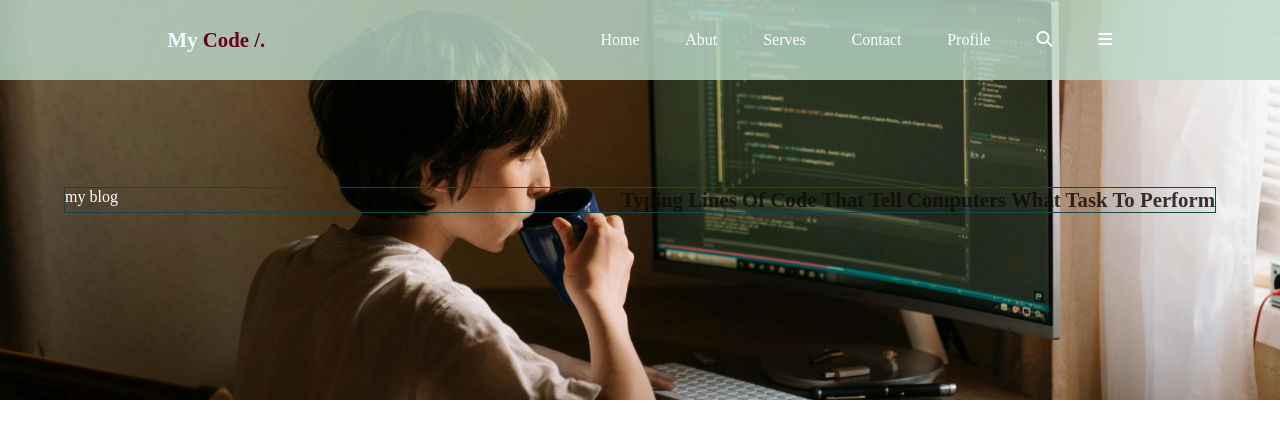
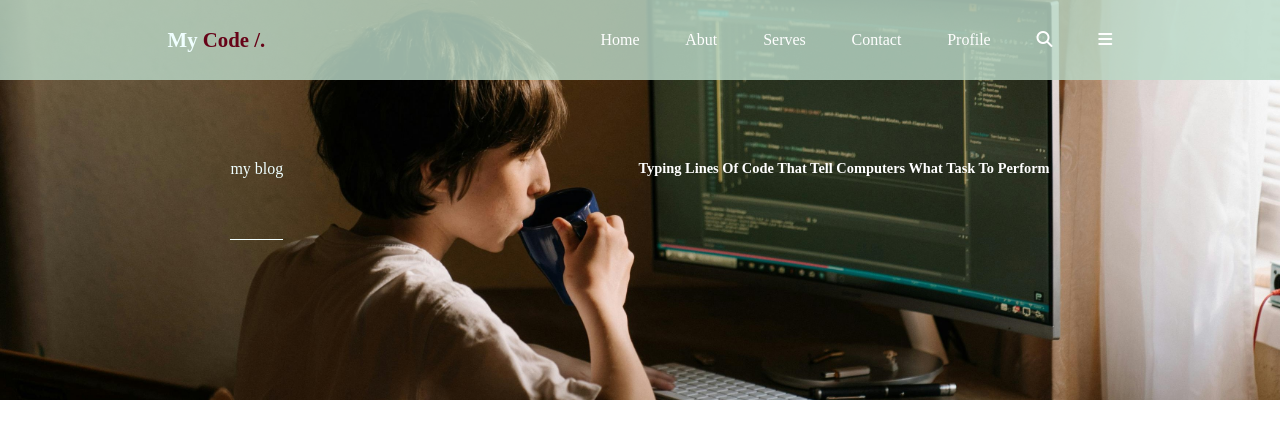
Before and after one commit to MyCode37/MyCode37, a plain HTML site: page projicet2.html in a window 1280 px wide. Drawn offline with Linux system fonts and the light colour scheme.

Commit message:
style css

```diff
--- a/style.css
+++ b/style.css
@@ -76,13 +76,19 @@ a{
    align-items: center;
 }
 .taxt{
+    color: azure;
+    width:64vw;
+     display: flex;
+    justify-content: space-between;
+}
+.taxt p{
+    height: 10vh;
+    border-bottom: 1px solid azure;
+}
+.taxt h3{
     color: #fff;
-    width: 90%;
-    display: flex;
-    justify-content: space-between;
-    border: 1px solid #144848;
+    font-size: 0.9em;
 }
-
 .input{
     display: grid ;
    grid-template-columns:  3fr 1fr;
```
